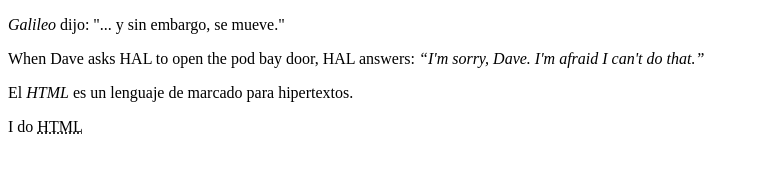
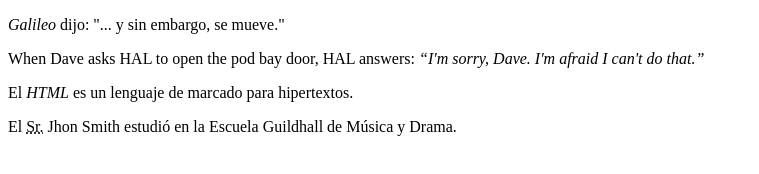
Before and after one commit to NaviGracia/practica_3.8, a plain HTML site: page index.html in a window 1280 px wide. Shown: the whole page, without its empty margins (0-759 px from the left). Drawn offline with Linux system fonts and the light colour scheme.

Commit message:
acabado 2

```diff
--- a/index.html
+++ b/index.html
@@ -18,7 +18,8 @@
 <p>El <dfn>HTML</dfn> es un lenguaje de marcado para hipertextos.</p>
 
 <!-- Etiqueta abbr: Representa una abreviación o acrónimo-->
-<p>I do <abbr title="Hypertext Markup Language">HTML</abbr></p>
+
+<p>El <abbr title="Señor">Sr.</abbr> Jhon Smith estudió en la Escuela Guildhall de Música y Drama.</p>
 
 </body>
 </html>
```
